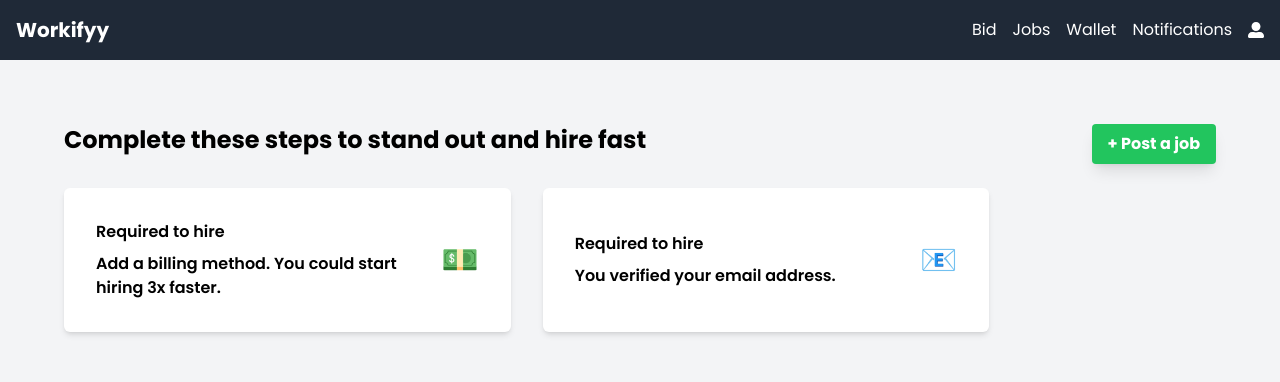
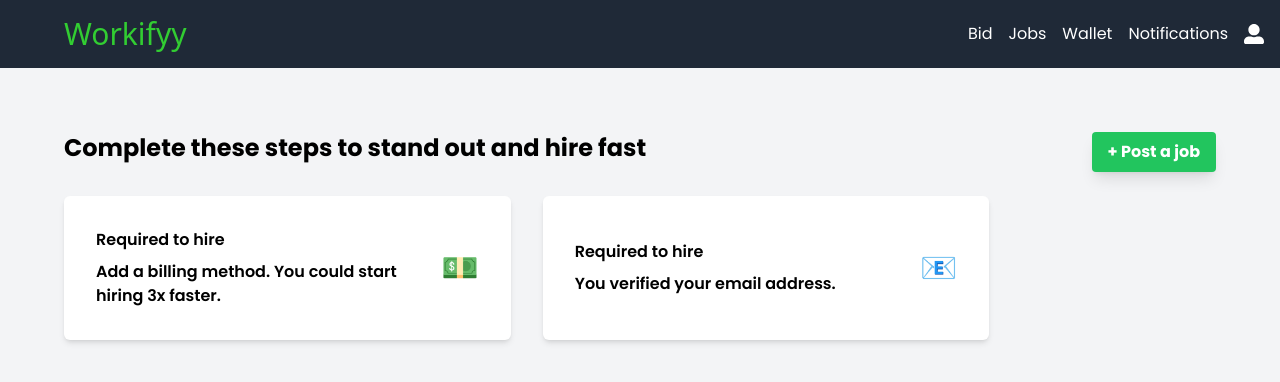
Before and after one commit to ad-tobii/workifyy, a React (Vite) app: page /ClientDashboard in a window 1280 px wide. Shown: the top 382 px of the page. Built offline with nearby package versions, Linux system fonts and the light colour scheme; a web font is replaced by a local one.

Commit message:
Edit the workifyy logo

```diff
--- a/src/Pages/ClientDashboard/Component/Navbar.tsx
+++ b/src/Pages/ClientDashboard/Component/Navbar.tsx
@@ -4,7 +4,9 @@
   return (
     <nav className="bg-gray-800 p-4 text-white">
       <div className="flex items-center justify-between">
-        <div className="text-xl font-bold">Workifyy</div>
+        <div className="ml-12 font-logoFonts text-3xl text-[#32CD32]">
+          Workifyy
+        </div>
         <div className="flex items-center space-x-4">
           <a href="#bid" className="hover:underline">
             Bid
@@ -19,7 +21,7 @@
             Notifications
           </a>
           <a href="#profile" className="flex items-center hover:text-gray-400">
-            <FaUserAlt size={16} />
+            <FaUserAlt size={20} />
           </a>
         </div>
       </div>
```
